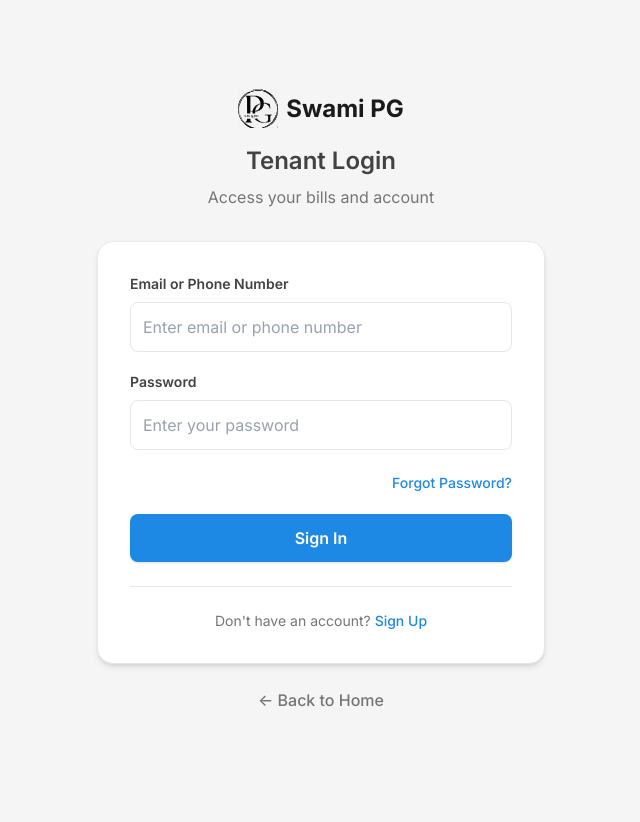
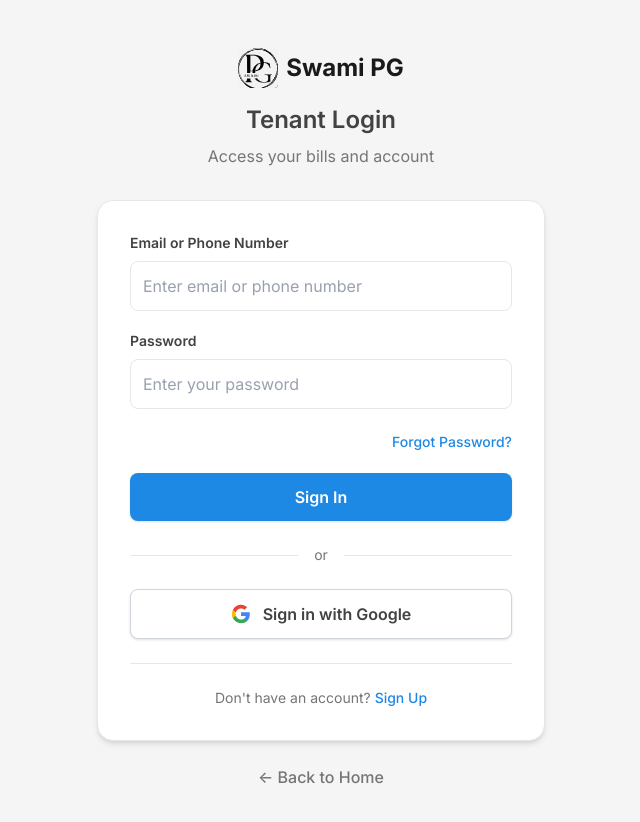
Before and after one commit to PriyanshiKantariya/PG-Application, a React (Vite) app in the folder swami-pg/: page /tenant/login in a window 1280 px wide. Shown: the top 822 px of the page, without its empty margins (319-959 px from the left). Before the commit the page ends 800 px from the top, so only its background shows below. Built offline with nearby package versions, Linux system fonts and the light colour scheme; no server answers.

Commit message:
Google OAuth Added

```diff
--- a/swami-pg/src/components/layout/Footer.jsx
+++ b/swami-pg/src/components/layout/Footer.jsx
@@ -135,17 +135,8 @@
                   <Icons.Clock className="w-4 h-4 text-[#1E88E5]" />
                 </div>
                 <div>
-                  <p className="text-sm text-[#1a1a1a] font-medium">Mon – Sat</p>
-                  <p className="text-xs text-[#4a4a4a]">9:00 AM – 7:00 PM</p>
-                </div>
-              </div>
-              <div className="flex items-center gap-3">
-                <div className="w-9 h-9 rounded-lg bg-white border border-gray-200 flex items-center justify-center flex-shrink-0 shadow-sm">
-                  <Icons.Clock className="w-4 h-4 text-[#5B9BD5]" />
-                </div>
-                <div>
-                  <p className="text-sm text-[#1a1a1a] font-medium">Sunday</p>
-                  <p className="text-xs text-[#4a4a4a]">10:00 AM – 4:00 PM</p>
+                  <p className="text-sm text-[#1a1a1a] font-medium">Everyday</p>
+                  <p className="text-xs text-[#4a4a4a]">8:00 AM – 9:00 PM</p>
                 </div>
               </div>
             </div>
--- a/swami-pg/src/context/AuthContext.jsx
+++ b/swami-pg/src/context/AuthContext.jsx
@@ -1,6 +1,6 @@
 import { createContext, useContext, useState, useEffect, useRef } from 'react';
-import { auth, db } from '../firebase/config';
-import { onAuthStateChanged, signOut } from 'firebase/auth';
+import { auth, db, googleProvider } from '../firebase/config';
+import { onAuthStateChanged, signOut, signInWithPopup } from 'firebase/auth';
 import { doc, getDoc, collection, query, where, getDocs, onSnapshot } from 'firebase/firestore';
 
 const AuthContext = createContext();
@@ -31,6 +31,7 @@
 
   useEffect(() => {
     const unsubscribe = onAuthStateChanged(auth, async (user) => {
+      setLoading(true);
       setCurrentUser(user);
 
       if (user) {
@@ -152,13 +153,18 @@
     setTenantData(null);
   };
 
+  const signInWithGoogle = () => {
+    return signInWithPopup(auth, googleProvider);
+  };
+
   const value = {
     currentUser,
     user: currentUser,
     userRole,
     tenantData,
     loading,
-    logout
+    logout,
+    signInWithGoogle
   };
 
   return (
--- a/swami-pg/src/firebase/config.js
+++ b/swami-pg/src/firebase/config.js
@@ -1,7 +1,7 @@
 // Firebase configuration
 // Replace these values with your actual Firebase project credentials
 import { initializeApp } from 'firebase/app';
-import { getAuth } from 'firebase/auth';
+import { getAuth, GoogleAuthProvider } from 'firebase/auth';
 import { getFirestore } from 'firebase/firestore';
 
 const firebaseConfig = {
@@ -19,5 +19,6 @@
 // Initialize services
 export const auth = getAuth(app);
 export const db = getFirestore(app);
+export const googleProvider = new GoogleAuthProvider();
 
 export default app;
--- a/swami-pg/src/pages/admin/AdminLoginPage.jsx
+++ b/swami-pg/src/pages/admin/AdminLoginPage.jsx
@@ -4,6 +4,7 @@
 import { doc, getDoc } from 'firebase/firestore';
 import { auth, db } from '../../firebase/config';
 import { LoadingSpinner } from '../../components/common';
+import { useAuth } from '../../context/AuthContext';
 
 // SVG Icons
 const EmailIcon = () => (
@@ -33,11 +34,46 @@
 
 export default function AdminLoginPage() {
   const navigate = useNavigate();
+  const { signInWithGoogle } = useAuth();
   const [email, setEmail] = useState('');
   const [password, setPassword] = useState('');
   const [showPassword, setShowPassword] = useState(false);
   const [error, setError] = useState('');
   const [loading, setLoading] = useState(false);
+  const [googleLoading, setGoogleLoading] = useState(false);
+
+  const handleGoogleSignIn = async () => {
+    setGoogleLoading(true);
+    setError('');
+    try {
+      const result = await signInWithGoogle();
+      const user = result.user;
+
+      // Verify user is admin
+      const adminDoc = await getDoc(doc(db, 'admins', user.uid));
+      if (!adminDoc.exists()) {
+        await auth.signOut();
+        setError('Access denied. This Google account is not registered as an admin.');
+        setGoogleLoading(false);
+        return;
+      }
+
+      navigate('/admin/dashboard');
+    } catch (error) {
+      console.error('Google sign-in error:', error);
+      if (error.code === 'auth/popup-closed-by-user') {
+        // User closed the popup, no error needed
+      } else {
+        setError(
+          error.code === 'auth/operation-not-allowed'
+            ? 'Google sign-in is not enabled. Please contact the admin.'
+            : 'Unable to sign in with Google. Please try again.'
+        );
+      }
+    } finally {
+      setGoogleLoading(false);
+    }
+  };
 
   const handleSubmit = async (e) => {
     e.preventDefault();
@@ -183,8 +219,33 @@
             <div className="flex-1 border-t border-gray-200"></div>
           </div>
 
+          {/* Google Sign-In Button */}
+          <button
+            type="button"
+            onClick={handleGoogleSignIn}
+            disabled={googleLoading || loading}
+            className="w-full py-3 bg-white border border-gray-300 text-[#1a1a1a] font-semibold rounded-lg hover:bg-gray-50 transition-all disabled:opacity-50 disabled:cursor-not-allowed shadow-sm flex items-center justify-center gap-3"
+          >
+            {googleLoading ? (
+              <>
+                <LoadingSpinner size="small" />
+                <span className="ml-2">Signing in...</span>
+              </>
+            ) : (
+              <>
+                <svg className="w-5 h-5" viewBox="0 0 24 24">
+                  <path d="M22.56 12.25c0-.78-.07-1.53-.2-2.25H12v4.26h5.92a5.06 5.06 0 0 1-2.2 3.32v2.77h3.57c2.08-1.92 3.28-4.74 3.28-8.1z" fill="#4285F4" />
+                  <path d="M12 23c2.97 0 5.46-.98 7.28-2.66l-3.57-2.77c-.98.66-2.23 1.06-3.71 1.06-2.86 0-5.29-1.93-6.16-4.53H2.18v2.84C3.99 20.53 7.7 23 12 23z" fill="#34A853" />
+                  <path d="M5.84 14.09c-.22-.66-.35-1.36-.35-2.09s.13-1.43.35-2.09V7.07H2.18C1.43 8.55 1 10.22 1 12s.43 3.45 1.18 4.93l2.85-2.22.81-.62z" fill="#FBBC05" />
+                  <path d="M12 5.38c1.62 0 3.06.56 4.21 1.64l3.15-3.15C17.45 2.09 14.97 1 12 1 7.7 1 3.99 3.47 2.18 7.07l3.66 2.84c.87-2.6 3.3-4.53 6.16-4.53z" fill="#EA4335" />
+                </svg>
+                Sign in with Google
+              </>
+            )}
+          </button>
+
           {/* Tenant Login Link */}
-          <div className="text-center">
+          <div className="mt-6 pt-6 border-t border-gray-200 text-center">
             <p className="text-[#4a4a4a] text-sm">
               Are you a tenant?{' '}
               <Link to="/tenant/login" className="text-[#5B9BD5] hover:text-[#4A8AC4] font-medium">
--- a/swami-pg/src/pages/tenant/TenantLoginPage.jsx
+++ b/swami-pg/src/pages/tenant/TenantLoginPage.jsx
@@ -5,6 +5,7 @@
 import { auth, db } from '../../firebase/config';
 import { LoadingSpinner } from '../../components/common';
 import { isValidEmail } from '../../utils/helpers';
+import { useAuth } from '../../context/AuthContext';
 
 // Detect if input looks like a phone number
 function isPhoneNumber(input) {
@@ -23,6 +24,7 @@
 
 export default function TenantLoginPage() {
   const navigate = useNavigate();
+  const { signInWithGoogle } = useAuth();
   const [formData, setFormData] = useState({
     identifier: '',
     password: ''
@@ -30,6 +32,30 @@
   const [errors, setErrors] = useState({});
   const [authError, setAuthError] = useState('');
   const [loading, setLoading] = useState(false);
+  const [googleLoading, setGoogleLoading] = useState(false);
+
+  const handleGoogleSignIn = async () => {
+    setGoogleLoading(true);
+    setAuthError('');
+    try {
+      await signInWithGoogle();
+      navigate('/tenant/dashboard');
+    } catch (error) {
+      console.error('Google sign-in error:', error);
+      if (error.code === 'auth/popup-closed-by-user') {
+        // User closed the popup, no error needed
+      } else {
+        setAuthError({
+          title: 'Google Sign-In Failed',
+          message: error.code === 'auth/operation-not-allowed'
+            ? 'Google sign-in is not enabled. Please contact the admin.'
+            : 'Unable to sign in with Google. Please try again.'
+        });
+      }
+    } finally {
+      setGoogleLoading(false);
+    }
+  };
 
   const handleChange = (e) => {
     const { name, value } = e.target;
@@ -310,6 +336,38 @@
             </button>
           </form>
 
+          {/* Divider */}
+          <div className="my-6 flex items-center">
+            <div className="flex-1 border-t border-gray-200"></div>
+            <span className="px-4 text-sm text-[#757575]">or</span>
+            <div className="flex-1 border-t border-gray-200"></div>
+          </div>
+
+          {/* Google Sign-In Button */}
+          <button
+            type="button"
+            onClick={handleGoogleSignIn}
+            disabled={googleLoading || loading}
+            className="w-full py-3 bg-white border border-gray-300 text-[#424242] font-semibold rounded-lg hover:bg-gray-50 transition-all disabled:opacity-50 disabled:cursor-not-allowed shadow-sm flex items-center justify-center gap-3"
+          >
+            {googleLoading ? (
+              <span className="flex items-center justify-center">
+                <LoadingSpinner size="small" className="mr-2" />
+                Signing in...
+              </span>
+            ) : (
+              <>
+                <svg className="w-5 h-5" viewBox="0 0 24 24">
+                  <path d="M22.56 12.25c0-.78-.07-1.53-.2-2.25H12v4.26h5.92a5.06 5.06 0 0 1-2.2 3.32v2.77h3.57c2.08-1.92 3.28-4.74 3.28-8.1z" fill="#4285F4" />
+                  <path d="M12 23c2.97 0 5.46-.98 7.28-2.66l-3.57-2.77c-.98.66-2.23 1.06-3.71 1.06-2.86 0-5.29-1.93-6.16-4.53H2.18v2.84C3.99 20.53 7.7 23 12 23z" fill="#34A853" />
+                  <path d="M5.84 14.09c-.22-.66-.35-1.36-.35-2.09s.13-1.43.35-2.09V7.07H2.18C1.43 8.55 1 10.22 1 12s.43 3.45 1.18 4.93l2.85-2.22.81-.62z" fill="#FBBC05" />
+                  <path d="M12 5.38c1.62 0 3.06.56 4.21 1.64l3.15-3.15C17.45 2.09 14.97 1 12 1 7.7 1 3.99 3.47 2.18 7.07l3.66 2.84c.87-2.6 3.3-4.53 6.16-4.53z" fill="#EA4335" />
+                </svg>
+                Sign in with Google
+              </>
+            )}
+          </button>
+
           {/* Sign Up Link */}
           <div className="mt-6 pt-6 border-t border-gray-200 text-center">
             <p className="text-sm text-[#757575]">
```
